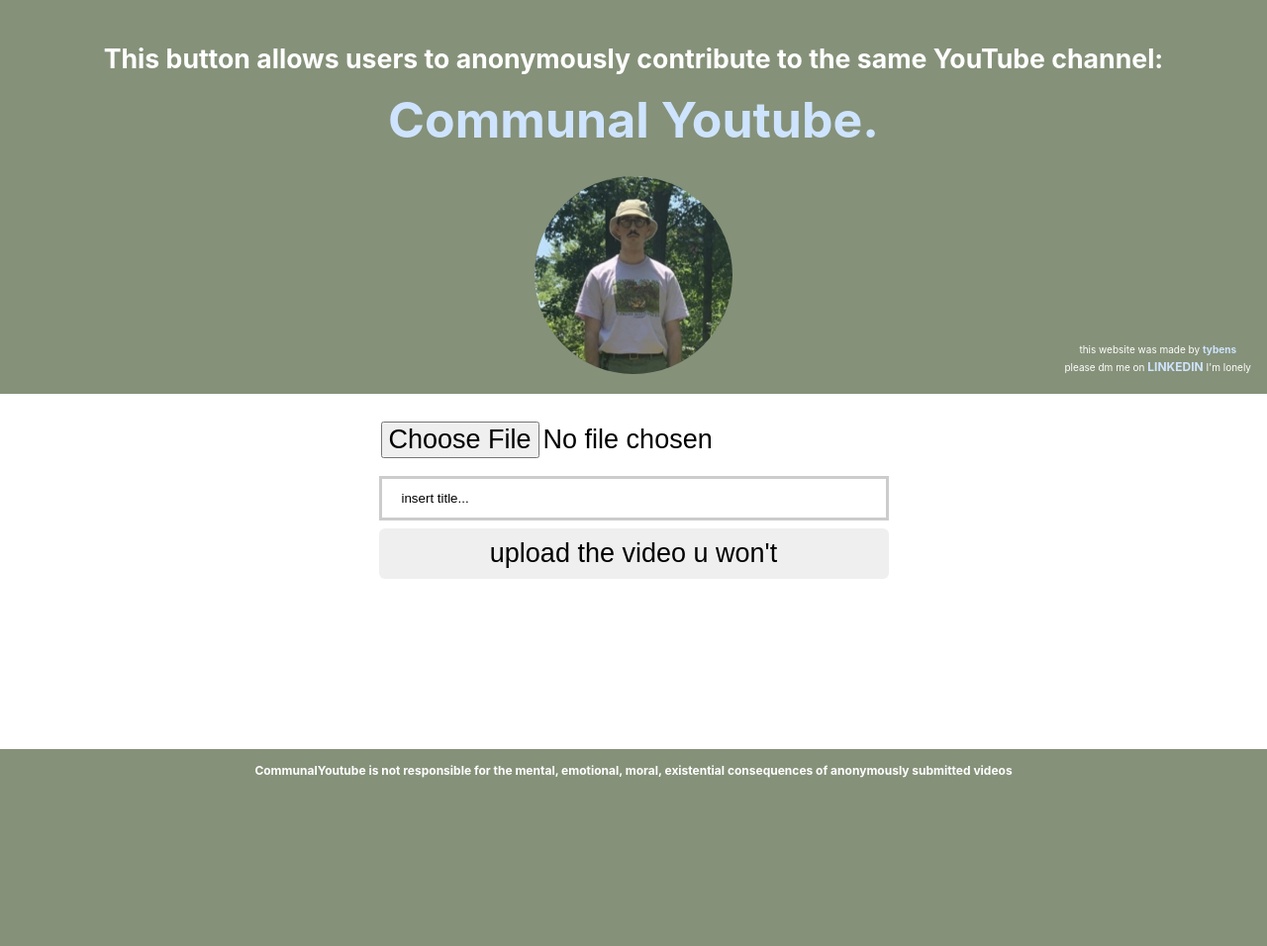
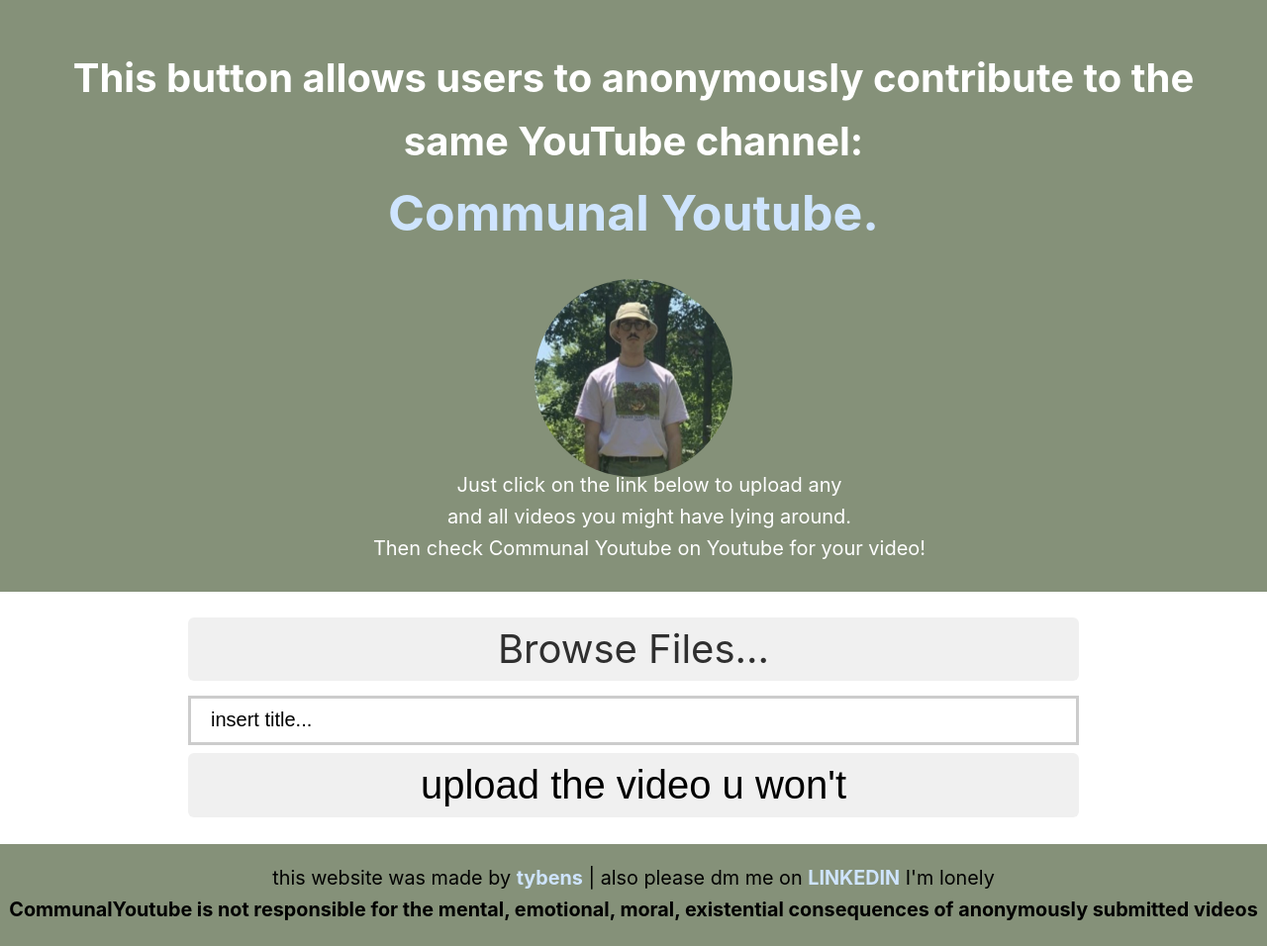
Before and after one commit to tybens/communal-youtube-website, a PHP site: page / in a window 1280 px wide. Shown: the whole page at 99% size. Before the commit the page ends 786 px from the top, so only its background shows below. Run offline with PHP 8.4, Linux system fonts and the light colour scheme.

Commit message:
clean up website front-end

```diff
--- /dev/null
+++ b/index.html
@@ -0,0 +1,56 @@
+<!DOCTYPE html>
+<html>
+
+	<head>
+		<title>Communal Youtube</title>
+		<link href="./style.css" type="text/css" rel="stylesheet">
+  </head>
+
+
+
+<body>
+    <div id="page-container">
+   <div id="content-wrap">
+<div class="header">
+
+<h1>
+	This button allows users to anonymously contribute to the same YouTube
+	channel:
+	<br>
+	<a href="https://youtube.com/channel/UC_SReR6zWYD5XQLztnLtP-g" style="font-size: 50px;"> Communal Youtube.</a>
+</h1>
+<a href="https://youtube.com/channel/UC_SReR6zWYD5XQLztnLtP-g">
+<img
+	src="./favicon.ico"
+	class="headerHomeImage borderCircle"
+	alt="Youtube icon"
+	style="width:200px;height:200px"
+/>
+</a>
+<div class="bottomleft"> Just click on the link below to upload any<br>and all videos you might have lying around.<br>Then check Communal Youtube on Youtube for your video!
+</div>
+</div>
+<div>
+	<h1>
+<Form Name="" Method="POST" Action="upload.php" enctype="multipart/form-data">
+	<label class="custom-file-upload">Browse Files...
+<Input style="display:none;" Type="file" name="file" accept="video/*">
+</label>
+<br>
+<input type="text" id="title" name="title" value="insert title...">
+<br>
+<button class="btn btn-lg btn-success" type="submit" name="submit">upload the video u won't</button>
+</Form>
+</h1>
+
+   </div>
+
+   <div id="foot">
+   <p></p>this website was made by <b><a href="https://github.com/tybens">tybens</a></b>        |       also please dm me on <b><a href="https://www.linkedin.com/in/tyler-benson-919b561b2">LINKEDIN</a></b> I'm lonely<br><b>CommunalYoutube is not responsible for the mental, emotional, moral, existential consequences of anonymously submitted videos</b><br></footer></p>
+</div>
+   </div>
+ </div>
+</body>
+
+
+</html>
--- a/index.php
+++ /dev/null
@@ -1,52 +0,0 @@
-<!DOCTYPE html>
-<html>
-
-	<head>
-		<title>Communal Youtube</title>
-		<link href="style.css" type="text/css" rel="stylesheet">
-  </head>
-
-
-
-<div class="header">
-
-<h1>
-	This button allows users to anonymously contribute to the same YouTube
-	channel:
-	<br>
-	<a href="https://youtube.com/channel/UC_SReR6zWYD5XQLztnLtP-g" style="font-size: 50px;"> Communal Youtube.</a>
-</h1>
-<a href="https://youtube.com/channel/UC_SReR6zWYD5XQLztnLtP-g">
-<img
-	src="./favicon.ico"
-	class="headerHomeImage borderCircle"
-	alt="Youtube icon"
-	style="width:200px;height:200px"
-/>
-</a>
- <div class="bottomright" style="font-size: 10px;"> this website was made by <b><a href="https://github.com/tybens">tybens</a></b><br>please dm me on <b><a href="https://www.linkedin.com/in/tyler-benson-919b561b2" style="font-size: 12px;">LINKEDIN</a></b> I'm lonely </p>
-</div>
-</div>
-<div>
-	<h1>
-<Form Name="" Method="POST" Action="upload.php" enctype="multipart/form-data">
-<Input class="btn btn-lg btn-success" Type="file" name="file" accept="video/*">
-<br>
-<input type="text" id="title" name="title" value="insert title...">
-<br>
-<button class="btn btn-lg btn-success" type="submit" name="submit" style="width: 515px;">upload the video u won't</button>
-</Form>
-</h1>
-</div>
-<body>
-
-
-
-
-	<div class="footer">
-		<p><b> CommunalYoutube is not responsible for the mental, emotional, moral, existential consequences of anonymously submitted videos </b></p>
-	</div>
-</body>
-
-
-</html>
--- a/style.css
+++ b/style.css
@@ -6,6 +6,9 @@
     Cantarell, Fira Sans, Droid Sans, Helvetica Neue, sans-serif;
   line-height: 1.6;
   font-size: 18px;
+  height:100%;
+  display: flex;
+  flex-direction: column;
 }
 
 #horizon
@@ -15,7 +18,7 @@
     text-align: center;
     position: absolute;
     top: 50%;
-    left: 0px;
+    left: 0;
     width: 100%;
     height: 1px;
     white-space: nowrap;
@@ -80,18 +83,31 @@
 * {
   box-sizing: border-box;
 }
-.footer {
-  position: absolute;
-  display: inline-block;
-  text-align: center;
-  left: 0;
-  bottom: 0;
-  width: 100%;
-  height: -100%;
-  background-color: #859179;
-  color: white;
-  font-size: 12px;
+#page-container {
+  position: relative;
+  min-height: 100vh;
+  background-color: white;
 }
+
+#content-wrap {
+    padding-bottom: 0;
+    width: auto;
+    margin-left: 0px;
+    height: 100vh;
+    padding: 0;
+    font-size: 1.1em;
+    background-color: white;
+}
+#foot {
+    position: relative;
+    /* negative value of footer height */
+    text-align: center;
+    overflow: hidden;
+    height: auto !important;
+    width: 100%;
+    background-color: #859179;
+}
+
 .header {
   padding: 20px;
   text-align: center;
@@ -99,25 +115,31 @@
   background: #859179;
   position: relative;
   color: white;
-  font-size: 30px;
+  font-size: 25px;
 }
 .bottomright {
   position: absolute;
   bottom: 8px;
   right: 16px;
-  font-size: 18px;
+  font-size: 20px;
 }
+.bottomleft {
+  position: relative;
+  bottom: 8px;
+  left: 16px;
+  font-size: 20px;
+}
+
 .btn {
-  display: inline;
+  display: inline-block;
   border: none;
-  padding: 6px 12px;
-  margin-bottom: 0;
   font-size: 14px;
   font-weight: normal;
   text-align: center;
   cursor: pointer;
   border-radius: 4px;
-
+  width: 900px;
+  background-color: #f0f0f0;
 }
 .headerHomeImage {
   width: 16rem;
@@ -129,13 +151,8 @@
 
 .btn-lg {
   padding: 10px 16px;
-  font-size: 27px;
+  font-size: 40px;
   border-radius: 6px;
-}
-.btn-sucess {
-  color: #fff;
-  background-color: #2f2f2f;
-  border-color: #2f2f2f;
 }
 .btn-success:hover,
 .btn-success:focus,
@@ -144,26 +161,42 @@
   background-color: #2f2f2f;
   border-color: #2f2f2f;
 }
+.custom-file-upload {
+    display: inline-block;
+    margin-bottom: 0;
+    font-size: 40px;
+    font-weight: normal;
+    color: #2f2f2f;
+    text-align: center;
+    cursor: pointer;
+    border-radius: 6px;
+    width: 900px;
+    background-color: #f0f0f0;
+
+}
+.custom-file-upload:hover,
+.custom-file-upload:focus,
+.custom-file-upload:active {
+    color: #fff;
+    background-color: #2f2f2f;
+    border-color: #2f2f2f;
+}
 input[type=text] {
-  width: 515px;
-  padding: 12px 20px;
+  width: 900px;
+  height: 50px;
+  padding: 10px 20px;
   margin: 8px 0;
-  box-sizing: border-box;
+  font-size: 20px;
   border: 3px solid #ccc;
   outline: none;
 }
-input[type=text]:focus {
-  -webkit-transition: 0.5s;
-  border: 3px solid #2f2f2f;
-}
+input[type=text]:focus,
 input[type=text]:hover {
-  border: 3px solid #2f2f2f;
+  border: 4px solid #2f2f2f;
 }
 h1 {
 	text-align: center;
-	font-family="Times New Roman";
-	font-size: 20pt;
-	color= #ffffff;
+	font-size: 30pt;
 }
 img {
   max-width: 100%;
```
Also changed, not shown: README.md, upload.php (line endings or trailing spaces).
